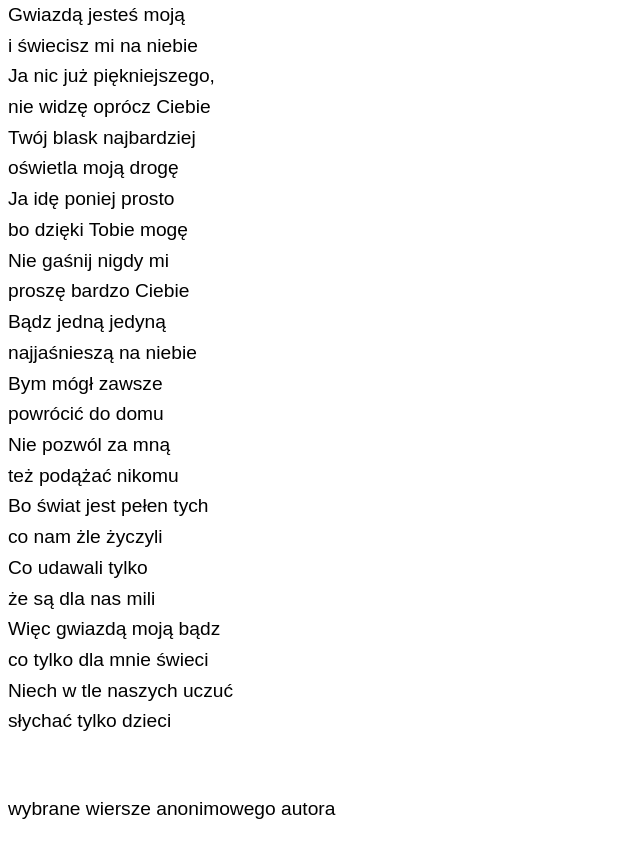
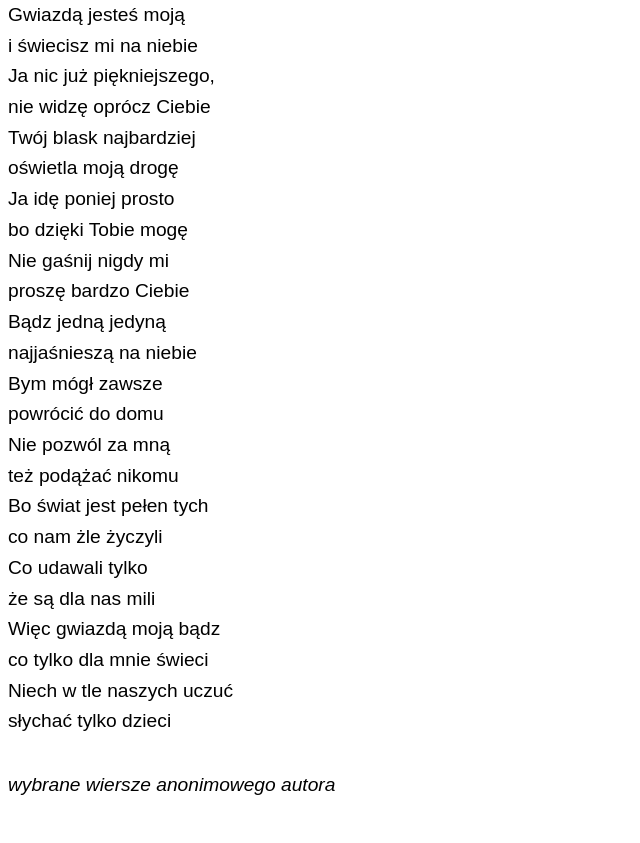
Before and after one commit to dariusz-dms/learning-git-2, a plain HTML site: page index.html in a window 1280 px wide. Shown: the part 81-924 px from the top of the page, without its empty margins (0-640 px from the left). After the commit the page ends 885 px from the top, so only its background shows below. Drawn offline with Linux system fonts and the light colour scheme.

Commit message:
edit end

```diff
--- a/css/style.css
+++ b/css/style.css
@@ -20,3 +20,8 @@ h1 {
   strong {
     font-weight: bold;
   }
+  p2 {
+    font-family: 'Arial', sans-serif;
+    font-size: 1.2em;
+    font-style: italic;
+  }
--- a/index.html
+++ b/index.html
@@ -39,7 +39,7 @@
             co tylko dla mnie świeci<br>
             Niech w tle naszych uczuć<br>
             słychać tylko dzieci</p><br>
-            <p>wybrane wiersze anonimowego autora</p>
+            <p2>wybrane wiersze anonimowego autora</p2>
         </main>
 
 </body>
```
